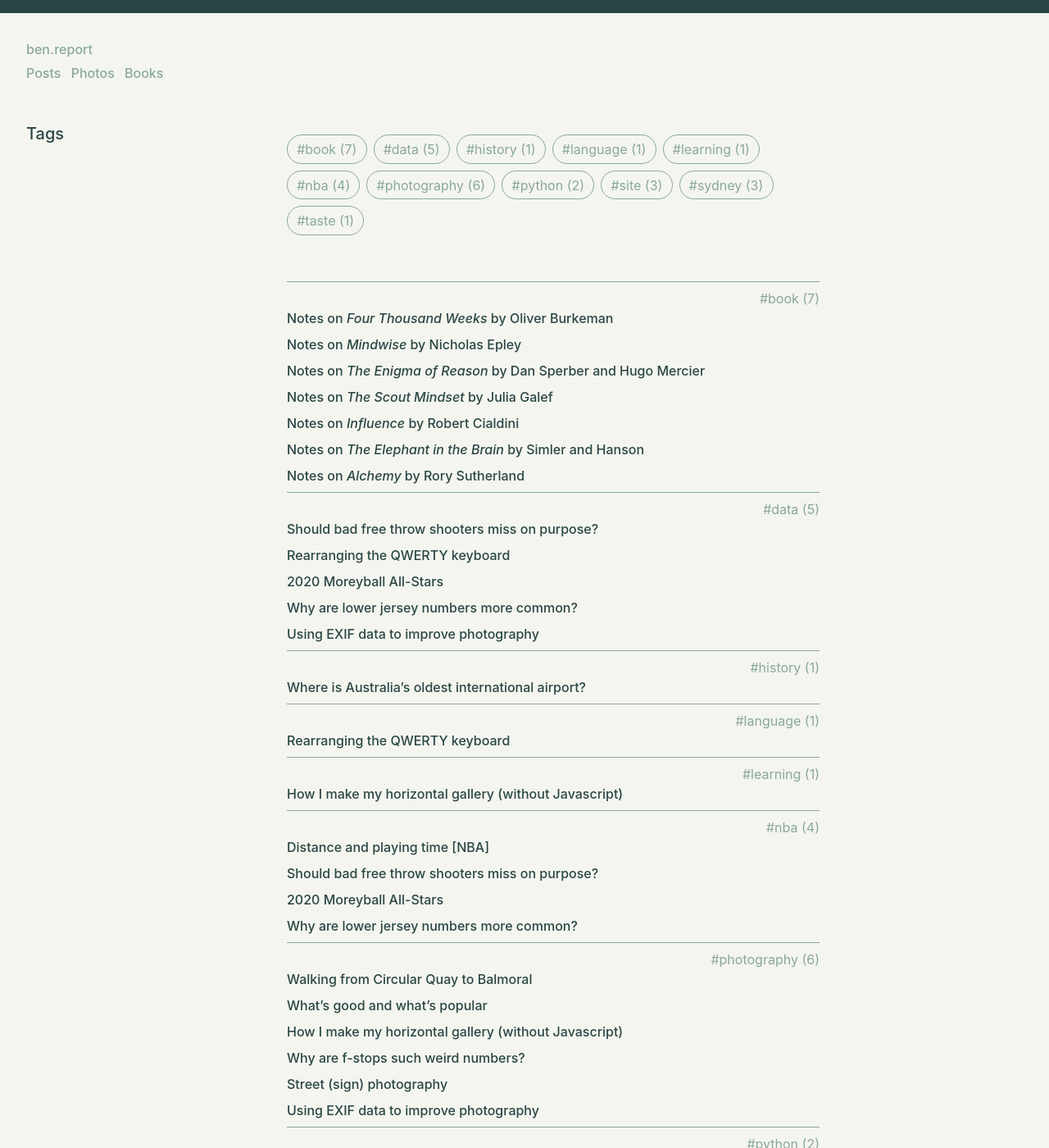
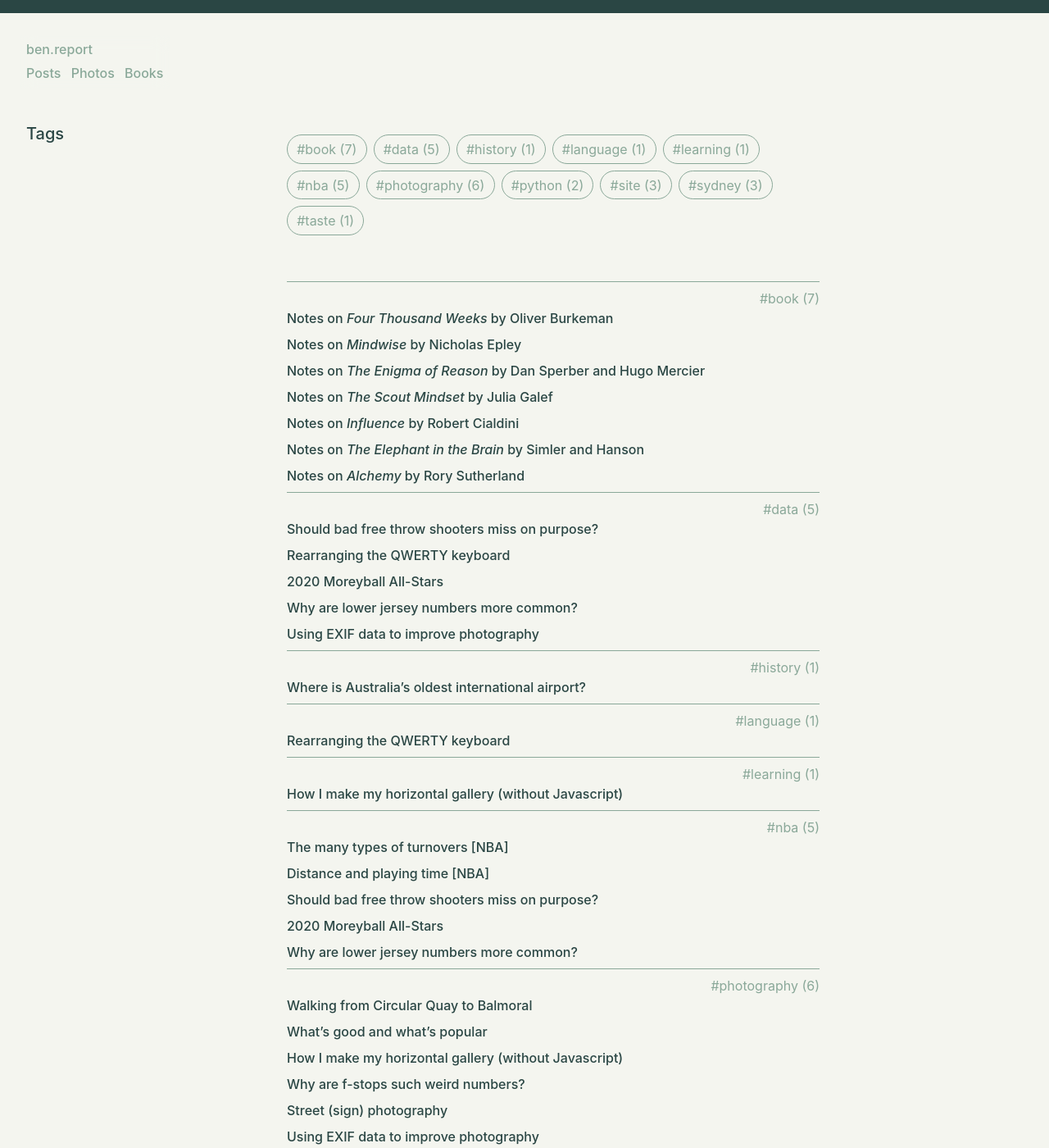
Before and after one commit to penborter/ben-report, a Jekyll site: the page built from _pages/tags.md, in a window 1280 px wide and 1400 px high. Shown: the whole window at 82% size. Built offline with Jekyll 4.4.1, drawn with Linux system fonts in a browser that asks for light colours; some web fonts are replaced.

Commit message:
NBA turnovers post

```diff
--- /dev/null
+++ b/_posts/2025-04-20-Turnovers.md
@@ -0,0 +1,7 @@
+---
+title: The many types of turnovers [NBA]
+layout: redirect
+sitemap: false
+redirect_to: https://nba.ben.report/posts/turnovers
+tags: [nba]
+---
```
Also changed, not shown: _posts/2025-04-18-Circular-Quay-Balmoral.md (+1 -1 lines).
